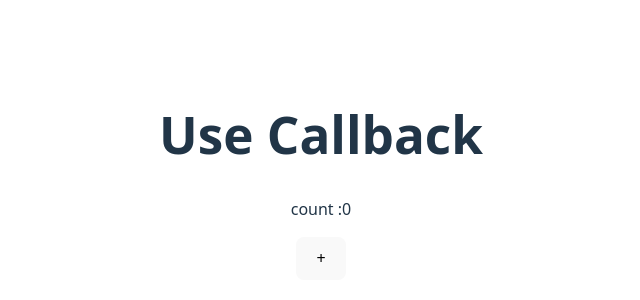
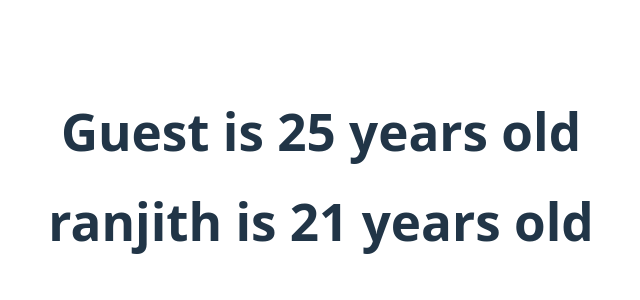
Before and after one commit to KandatiRanjithKumarReddy/react, a React (Vite) app: page / in a window 1280 px wide. Shown: the part 224-524 px from the top of the page, without its empty margins (319-959 px from the left). Built offline with nearby package versions, Linux system fonts and the light colour scheme.

Commit message:
No of Ways To Pass Props

```diff
--- a/src/App.jsx
+++ b/src/App.jsx
@@ -42,12 +42,13 @@ function App() {
         </DataProvider> */}
 
         {/* <Display /> */}
-        {/* <Lp name="Ranjith Reddy"/> */}
+        <Lp/>
+        <Lp name="ranjith" age='21'/>
         {/* <Use_state /> */}
         {/* <Use_effect/> */}
         {/* <Two_way_binding/> */}
         {/* <React_hook_form/> */}
-        <Usecallback/>
+        {/* <Usecallback/> */}
       </>
     </Suspense>
   )
--- a/src/props/Lp.jsx
+++ b/src/props/Lp.jsx
@@ -1,11 +1,26 @@
 import React from 'react'
+//basic props
+// function Lp(props) {
+//   return (
+//     <div>
+//         <h1>{props.name} is {props.age} Old</h1>
+//     </div>
+//   )
 
-function Lp(props) {
-  return (
-    <div>
-        <h1>This Is comimg from props {props.name} Page!</h1>
-    </div>
-  )
+
+// }
+
+
+//props Destructuring
+// function Lp({ name, age }) {
+//   return <h1>{name} is {age} years old</h1>;
+// }
+
+//setting default values
+function Lp({ name="Guest", age=25 }) {
+  return <h1>{name} is {age} years old</h1>;
 }
 
+
+
 export default Lp
```
